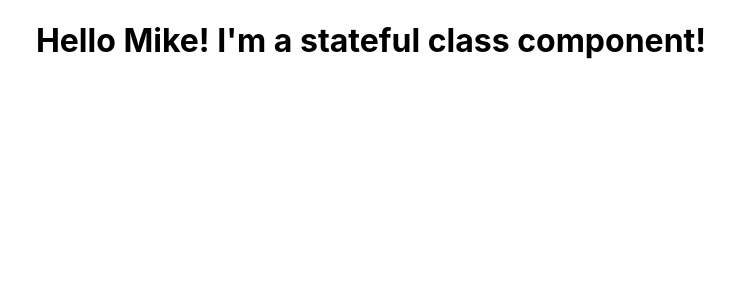
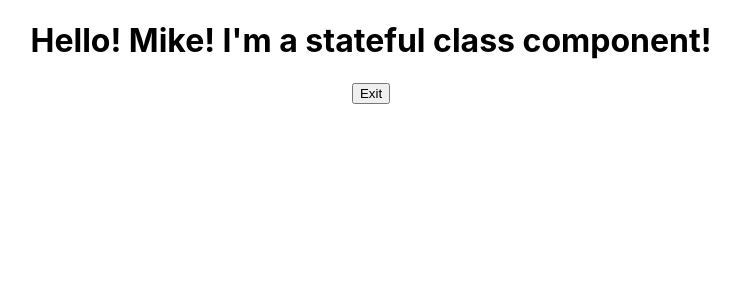
Before and after one commit to bhagyashriyogeshpatil/gitpod-react, a React (Create React App) app in the folder my-app/: page / in a window 1280 px wide. Shown: the top 300 px of the page, without its empty margins (269-1009 px from the left). Built offline with nearby package versions, Linux system fonts and the light colour scheme.

Commit message:
Add state to StatefulGreeting component and render button

```diff
--- a/my-app/src/components/StatefulGreeting.js
+++ b/my-app/src/components/StatefulGreeting.js
@@ -1,9 +1,25 @@
 import React from "react";
 
 class StatefulGreeting extends React.Component{
+
+    constructor(props) {
+        super(props);
+        this.state = {
+            introduction: "Hello!",
+            buttonText: "Exit",
+        };
+    }
+
+
     render() {
-        return <h1>Hello {this.props.name}! {this.props.greeting}</h1>
+        return (
+            <div>
+                <h1>{this.state.introduction} {this.props.name}! {this.props.greeting}</h1>
+                <button>{this.state.buttonText}</button>
+            </div>
+        )
     }
 }
 
+
 export default StatefulGreeting;
```
